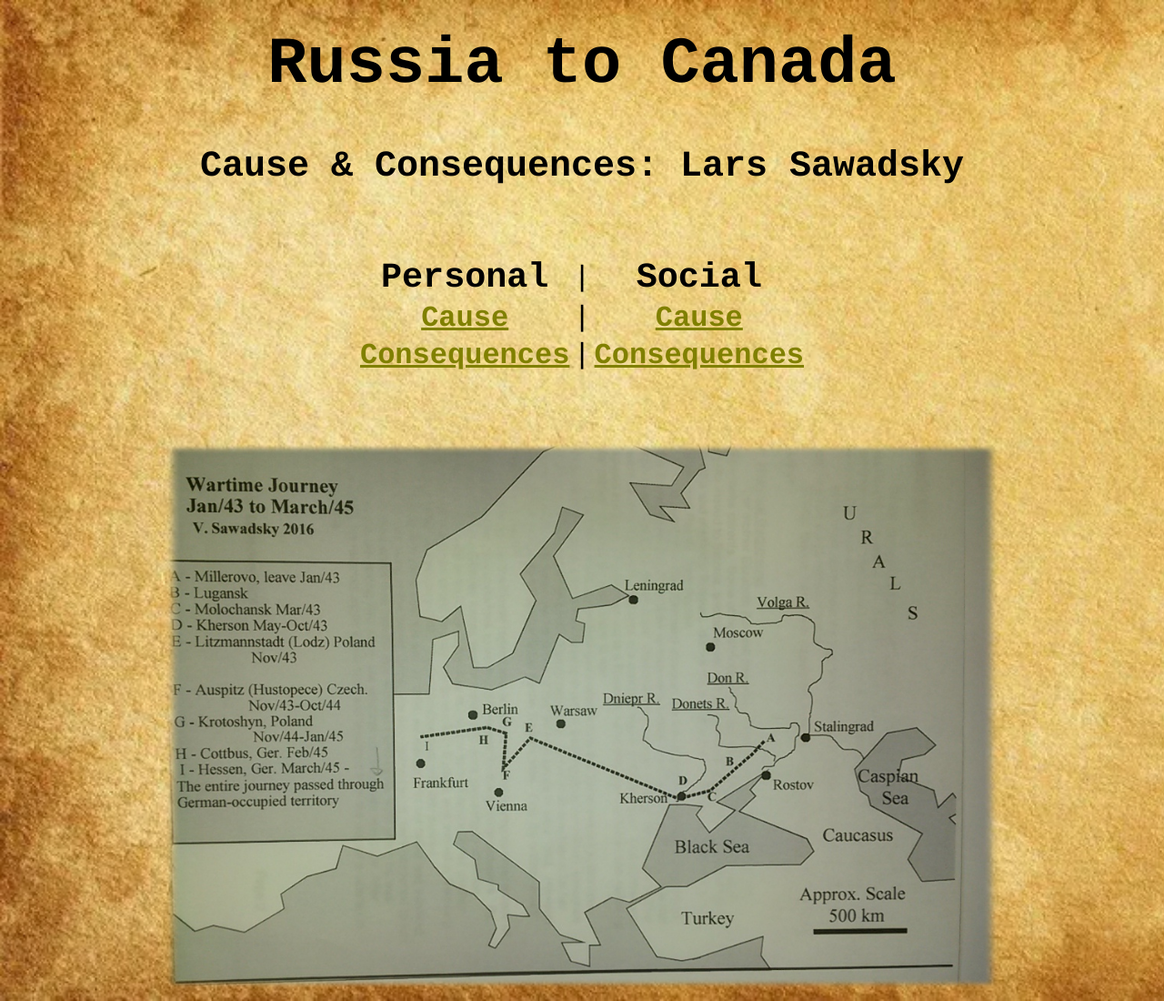
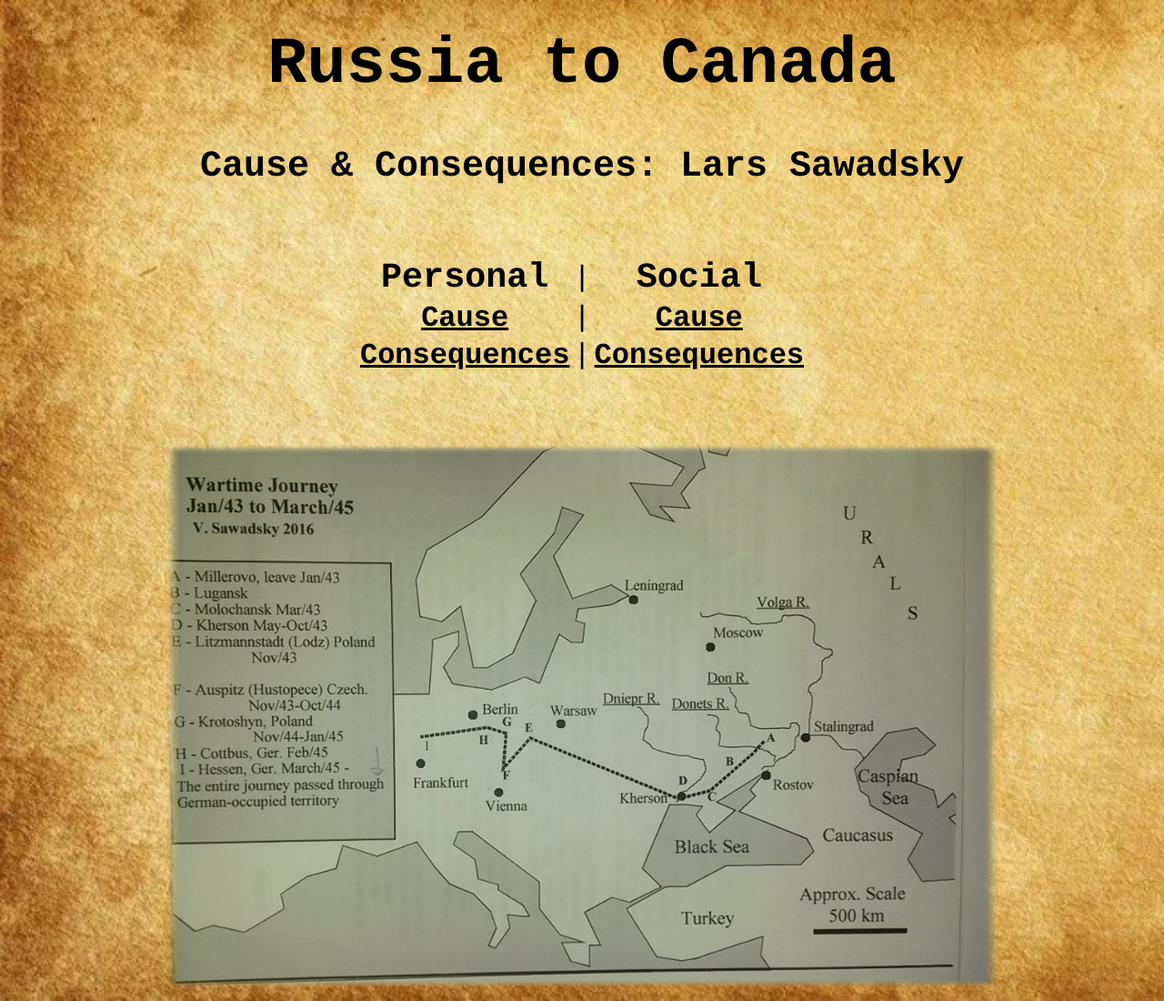
Before and after one commit to nonk66/cause-consequences, a plain HTML site: page index.html in a window 1280 px wide. Shown: the whole page at 91% size. Drawn offline with Linux system fonts and the light colour scheme.

Commit message:
Update styles.css

```diff
--- a/styles.css
+++ b/styles.css
@@ -28,7 +28,7 @@ th {
 }
 
 a {
-    color: olive;
+    color: black;
     font-weight: 600;
 }
 
```
